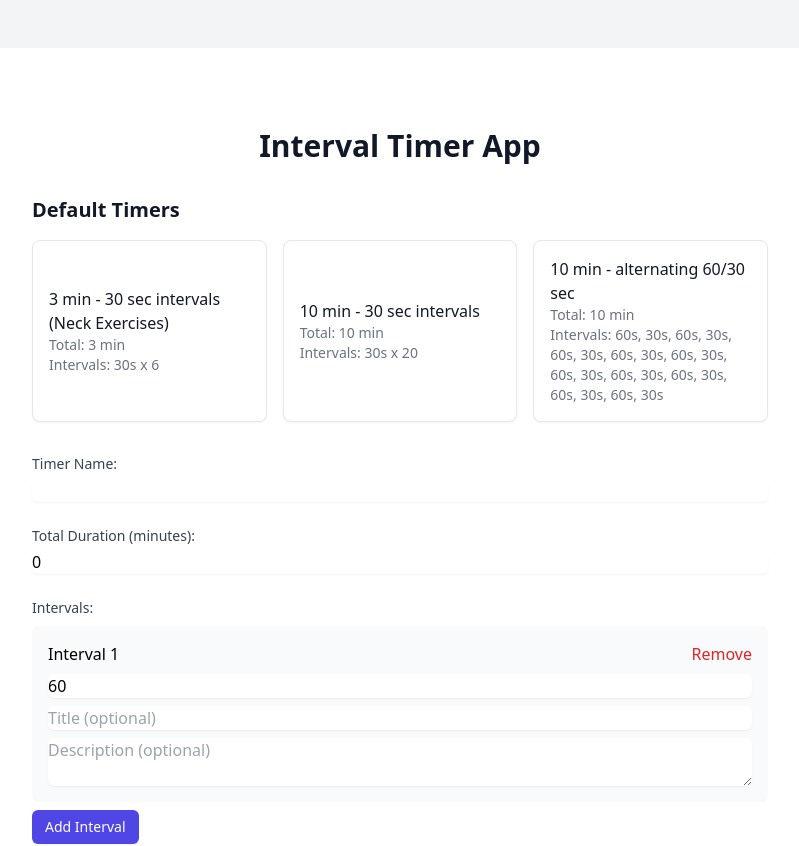
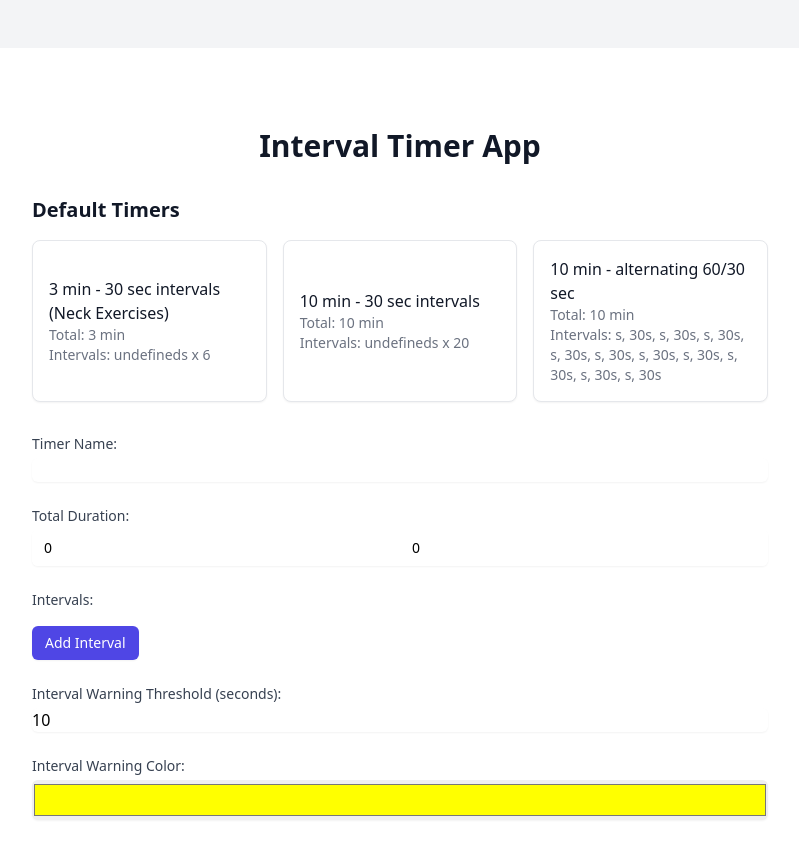
Before and after one commit to byamabe/interval-timer-app, a Nuxt app: page / in a window 1280 px wide. Shown: the top 846 px of the page, without its empty margins (240-1039 px from the left). Built offline with nearby package versions, Linux system fonts and the light colour scheme.

Commit message:
Fix audio and defaults Support minute and second timers

```diff
--- a/components/DefaultTimers.vue
+++ b/components/DefaultTimers.vue
@@ -29,33 +29,39 @@ const defaultTimers = [
     totalDuration: 3 * 60,
     intervals: [
       {
-        duration: 30,
+        minutes: 0,
+        seconds: 30,
         title: "Left to Right",
         description: "Look from left to right"
       },
       {
-        duration: 30,
+        minutes: 0,
+        seconds: 30,
         title: "Up and Down",
         description: "Look up then down with hands on chest"
       },
       {
-        duration: 30,
+        minutes: 0,
+        seconds: 30,
         title: "Tilt ears up from side to side",
         description:
           "Tilt ears up from side to side with hands on chest. Don't bring ears down."
       },
       {
-        duration: 30,
+        minutes: 0,
+        seconds: 30,
         title: "Neck forward and back",
         description: "Move neck forward then back with hands on chest"
       },
       {
-        duration: 30,
+        minutes: 0,
+        seconds: 30,
         title: "Eyes level move head side to side",
         description: "Move head side to side with eyes level like Janet Jackson"
       },
       {
-        duration: 30,
+        minutes: 0,
+        seconds: 30,
         title: "Head half circles",
         description: "Tilt ear up then roll chin to chest"
       }
@@ -70,7 +76,7 @@ const defaultTimers = [
     totalDuration: 10 * 60,
     intervals: Array(20)
       .fill()
-      .map(() => ({ duration: 30, title: "", description: "" })),
+      .map(() => ({ minutes: 0, seconds: 30, title: "", description: "" })),
     intervalThreshold: 10,
     expireThreshold: 10,
     intervalColor: "#FFFF00",
@@ -82,7 +88,7 @@ const defaultTimers = [
     intervals: Array(10)
       .fill()
       .flatMap(() => [
-        { duration: 60, title: "", description: "" },
+        { minutes: 1, seconds: 0, title: "", description: "" },
         { duration: 30, title: "", description: "" }
       ]),
     intervalThreshold: 10,
--- a/components/TimerDisplay.vue
+++ b/components/TimerDisplay.vue
@@ -122,15 +122,41 @@ onMounted(() => {
 });
 
 const playTone = (frequency, duration) => {
-  // ... (playTone function remains the same)
+  return new Promise((resolve) => {
+    const oscillator = audioContext.createOscillator();
+    const gainNode = audioContext.createGain();
+
+    oscillator.type = "sine";
+    oscillator.frequency.setValueAtTime(frequency, audioContext.currentTime);
+
+    gainNode.gain.setValueAtTime(1, audioContext.currentTime);
+    gainNode.gain.exponentialRampToValueAtTime(
+      0.001,
+      audioContext.currentTime + duration
+    );
+
+    oscillator.connect(gainNode);
+    gainNode.connect(audioContext.destination);
+
+    oscillator.start();
+    oscillator.stop(audioContext.currentTime + duration);
+
+    setTimeout(resolve, duration * 1000);
+  });
 };
 
 const playIntervalTone = async () => {
-  // ... (playIntervalTone function remains the same)
+  for (let i = 0; i < 3; i++) {
+    await playTone(440, 0.2);
+    await new Promise((resolve) => setTimeout(resolve, 200));
+  }
 };
 
 const playEndTone = async () => {
-  // ... (playEndTone function remains the same)
+  for (let i = 0; i < 5; i++) {
+    await playTone(587.33, 0.3);
+    await new Promise((resolve) => setTimeout(resolve, 200));
+  }
 };
 
 const toggleTimer = () => {
--- a/components/TimerForm.vue
+++ b/components/TimerForm.vue
@@ -12,16 +12,26 @@
       />
     </div>
     <div>
-      <label for="totalDuration" class="block text-sm font-medium text-gray-700"
-        >Total Duration (minutes):</label
+      <label class="block text-sm font-medium text-gray-700"
+        >Total Duration:</label
       >
+      <div class="mt-1 flex rounded-md shadow-sm">
         <input
-        id="totalDuration"
-        v-model.number="totalDuration"
+          v-model.number="totalMinutes"
           type="number"
-        required
-        class="mt-1 block w-full rounded-md border-gray-300 shadow-sm focus:border-indigo-300 focus:ring focus:ring-indigo-200 focus:ring-opacity-50"
+          min="0"
+          class="flex-1 min-w-0 block w-full px-3 py-2 rounded-none rounded-l-md border-gray-300 focus:ring-indigo-500 focus:border-indigo-500 sm:text-sm"
+          placeholder="Minutes"
         />
+        <input
+          v-model.number="totalSeconds"
+          type="number"
+          min="0"
+          max="59"
+          class="flex-1 min-w-0 block w-full px-3 py-2 rounded-none rounded-r-md border-gray-300 focus:ring-indigo-500 focus:border-indigo-500 sm:text-sm"
+          placeholder="Seconds"
+        />
+      </div>
     </div>
     <div>
       <label class="block text-sm font-medium text-gray-700 mb-2"
@@ -44,13 +54,23 @@
             </button>
           </div>
           <div class="space-y-2">
+            <div class="flex rounded-md shadow-sm">
               <input
-              v-model.number="interval.duration"
+                v-model.number="interval.minutes"
                 type="number"
-              required
-              placeholder="Duration (seconds)"
-              class="block w-full rounded-md border-gray-300 shadow-sm focus:border-indigo-300 focus:ring focus:ring-indigo-200 focus:ring-opacity-50"
+                min="0"
+                class="flex-1 min-w-0 block w-full px-3 py-2 rounded-none rounded-l-md border-gray-300 focus:ring-indigo-500 focus:border-indigo-500 sm:text-sm"
+                placeholder="Minutes"
               />
+              <input
+                v-model.number="interval.seconds"
+                type="number"
+                min="0"
+                max="59"
+                class="flex-1 min-w-0 block w-full px-3 py-2 rounded-none rounded-r-md border-gray-300 focus:ring-indigo-500 focus:border-indigo-500 sm:text-sm"
+                placeholder="Seconds"
+              />
+            </div>
             <input
               v-model="interval.title"
               placeholder="Title (optional)"
@@ -133,7 +153,7 @@
 </template>
 
 <script setup>
-import { ref, watch } from "vue";
+import { ref, computed, watch } from "vue";
 
 const props = defineProps({
   initialTimer: {
@@ -143,8 +163,9 @@ const props = defineProps({
 });
 
 const timerName = ref("");
-const totalDuration = ref(0);
-const intervals = ref([{ duration: 60, title: "", description: "" }]);
+const totalMinutes = ref(0);
+const totalSeconds = ref(0);
+const intervals = ref([]);
 const intervalThreshold = ref(10);
 const expireThreshold = ref(10);
 const intervalColor = ref("#FFFF00");
@@ -152,14 +173,28 @@ const expireColor = ref("#FF0000");
 
 const emit = defineEmits(["create-timer"]);
 
+const totalDuration = computed(() => {
+  return totalMinutes.value * 60 + totalSeconds.value;
+});
+
+const remainingTime = computed(() => {
+  const usedTime = intervals.value.reduce(
+    (total, interval) => total + interval.minutes * 60 + interval.seconds,
+    0
+  );
+  return Math.max(0, totalDuration.value - usedTime);
+});
+
 watch(
   () => props.initialTimer,
   (newValue) => {
     if (newValue) {
       timerName.value = newValue.name;
-      totalDuration.value = newValue.totalDuration / 60; // Convert to minutes
+      totalMinutes.value = Math.floor(newValue.totalDuration / 60);
+      totalSeconds.value = newValue.totalDuration % 60;
       intervals.value = newValue.intervals.map((interval) => ({
-        duration: interval.duration,
+        minutes: Math.floor(interval.duration / 60),
+        seconds: interval.duration % 60,
         title: interval.title || "",
         description: interval.description || ""
       }));
@@ -173,7 +208,14 @@ watch(
 );
 
 const addInterval = () => {
-  intervals.value.push({ duration: 60, title: "", description: "" });
+  const defaultMinutes = Math.floor(remainingTime.value / 60);
+  const defaultSeconds = remainingTime.value % 60;
+  intervals.value.push({
+    minutes: defaultMinutes,
+    seconds: defaultSeconds,
+    title: "",
+    description: ""
+  });
 };
 
 const removeInterval = (index) => {
@@ -183,8 +225,12 @@ const removeInterval = (index) => {
 const createTimer = () => {
   emit("create-timer", {
     name: timerName.value,
-    totalDuration: totalDuration.value * 60, // Convert to seconds
-    intervals: intervals.value,
+    totalDuration: totalDuration.value,
+    intervals: intervals.value.map((interval) => ({
+      duration: interval.minutes * 60 + interval.seconds,
+      title: interval.title,
+      description: interval.description
+    })),
     intervalThreshold: intervalThreshold.value,
     expireThreshold: expireThreshold.value,
     intervalColor: intervalColor.value,
@@ -195,8 +241,9 @@ const createTimer = () => {
 
 const resetForm = () => {
   timerName.value = "";
-  totalDuration.value = 0;
-  intervals.value = [{ duration: 60, title: "", description: "" }];
+  totalMinutes.value = 0;
+  totalSeconds.value = 0;
+  intervals.value = [];
   intervalThreshold.value = 10;
   expireThreshold.value = 10;
   intervalColor.value = "#FFFF00";
```
Lines whose indentation alone changed are shown as unchanged.
